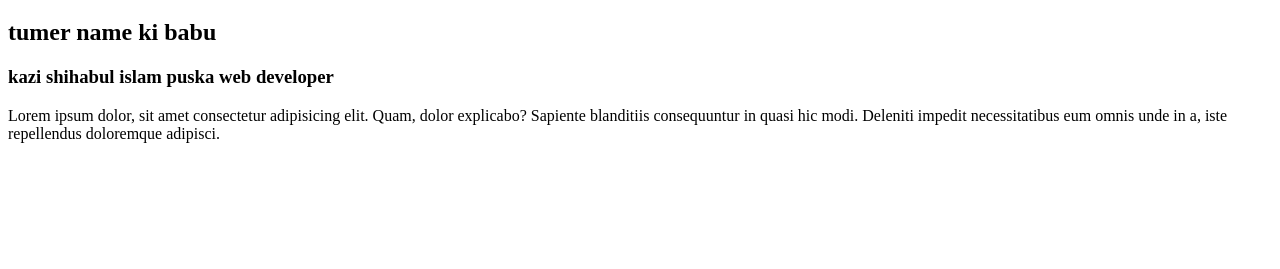
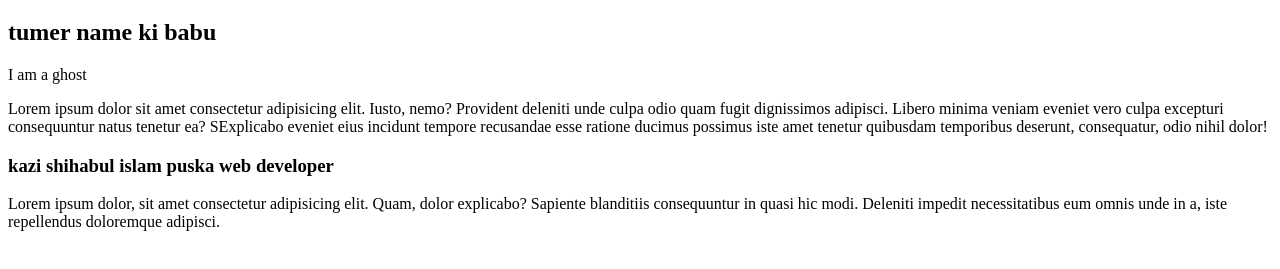
Before and after one commit to kazishihabulislam/my-website, a plain HTML site: page index.html in a window 1280 px wide. Shown: the part 61-330 px from the top of the page. Drawn offline with Linux system fonts and the light colour scheme.

Commit message:
ghost added

```diff
--- a/index.html
+++ b/index.html
@@ -9,6 +9,8 @@
 <body>
     <h1>This is heading 1 </h1>
     <h2>tumer name ki babu</h2>
+    <p>I am a ghost</p>
+    <p>Lorem ipsum dolor sit amet consectetur adipisicing elit. Iusto, nemo? Provident deleniti unde culpa odio quam fugit dignissimos adipisci. Libero minima veniam eveniet vero culpa excepturi consequuntur natus tenetur ea? SExplicabo eveniet eius incidunt tempore recusandae esse ratione ducimus possimus iste amet tenetur quibusdam temporibus deserunt, consequatur, odio nihil dolor!</p>
     <h3>kazi shihabul islam puska web developer</h3>
     <p>Lorem ipsum dolor, sit amet consectetur adipisicing elit. Quam, dolor explicabo? Sapiente blanditiis consequuntur in quasi hic modi. Deleniti impedit necessitatibus eum omnis unde in a, iste repellendus doloremque adipisci.</p>
 </body>
```
